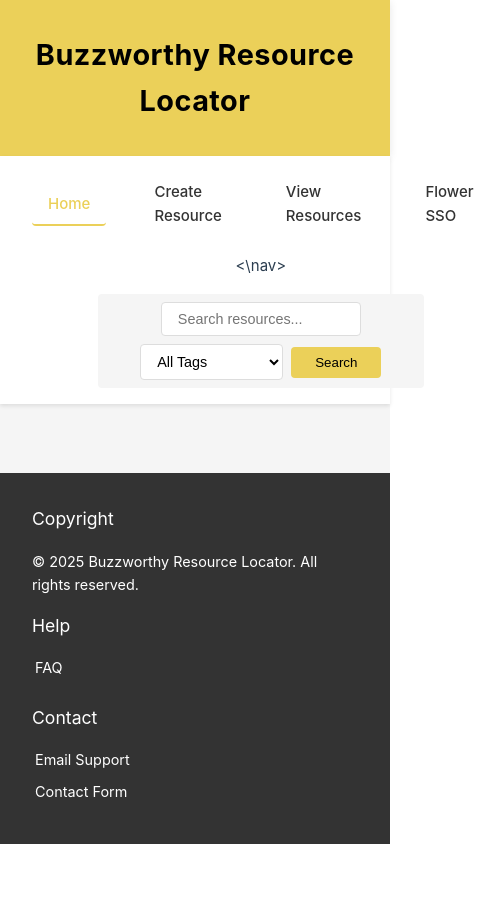
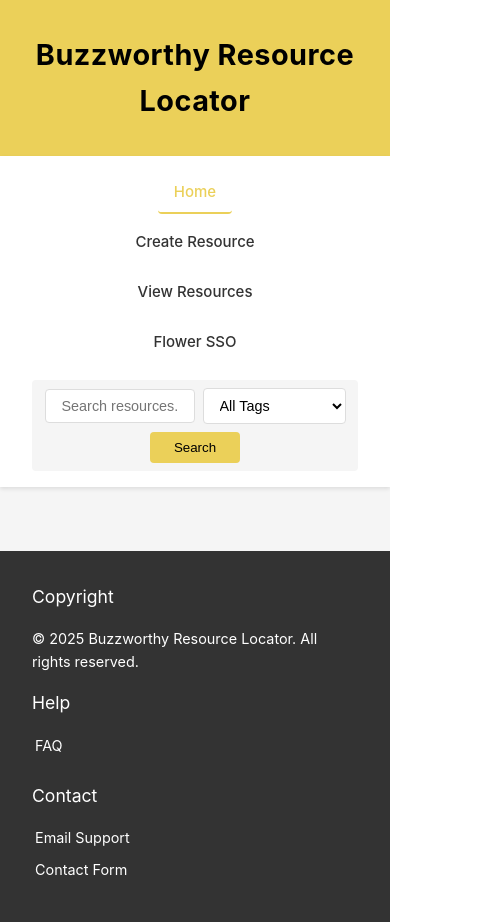
Before and after one commit to tbjurlin/BuzzwordFrontends, a Vue app in the folder BRLFrontend/: page / in a window 390 px wide. Shown: the whole page, 490 px wide, since content can reach past the window. Before the commit the page ends 844 px from the top, so only its background shows below. Built offline with nearby package versions, Linux system fonts and the light colour scheme.

Commit message:
refactored existing code for new structure

```diff
--- /dev/null
+++ b/BRLFrontend/src/components/FooterBar.vue
@@ -0,0 +1,30 @@
+<script setup lang="ts">
+</script>
+
+<template>
+  <footer class="footer">
+    <div class="footer-content">
+      <div class="footer-section">
+        <h4>Copyright</h4>
+        <p>&copy; 2025 Buzzworthy Resource Locator. All rights reserved.</p>
+      </div>
+      <div class="footer-section">
+        <h4>Help</h4>
+        <ul>
+          <li><a href="#faq">FAQ</a></li>
+        </ul>
+      </div>
+      <div class="footer-section">
+        <h4>Contact</h4>
+        <ul>
+          <li><a href="mailto:support@brl.com">Email Support</a></li>
+          <li><a href="#contact-form">Contact Form</a></li>
+        </ul>
+      </div>
+    </div>
+  </footer>
+</template>
+
+<style scoped>
+@import "./styles/FooterBar.css";
+</style>
--- a/BRLFrontend/src/components/LayoutWrapper.vue
+++ b/BRLFrontend/src/components/LayoutWrapper.vue
@@ -1,4 +1,5 @@
 <script setup lang="ts">
+import FooterBar from './FooterBar.vue';
 import NavMenu from './navigation/NavMenu.vue'
 import SearchBar from './navigation/SearchBar.vue'
 </script>
@@ -15,9 +16,7 @@ import SearchBar from './navigation/SearchBar.vue'
       <NavMenu/>
 
       <!-- Search Section on the Right -->
-      <div class="nav-right">
-        <SearchBar/>
-      </div>
+      <SearchBar/>
     </nav>
 
     <!-- Main Content -->
@@ -26,27 +25,7 @@ import SearchBar from './navigation/SearchBar.vue'
     </main>
 
     <!-- Footer -->
-    <footer class="footer">
-      <div class="footer-content">
-        <div class="footer-section">
-          <h4>Copyright</h4>
-          <p>&copy; 2025 Buzzworthy Resource Locator. All rights reserved.</p>
-        </div>
-        <div class="footer-section">
-          <h4>Help</h4>
-          <ul>
-            <li><a href="#faq">FAQ</a></li>
-          </ul>
-        </div>
-        <div class="footer-section">
-          <h4>Contact</h4>
-          <ul>
-            <li><a href="mailto:support@brl.com">Email Support</a></li>
-            <li><a href="#contact-form">Contact Form</a></li>
-          </ul>
-        </div>
-      </div>
-    </footer>
+    <FooterBar/>
   </div>
 </template>
 
--- a/BRLFrontend/src/components/navigation/NavMenu.vue
+++ b/BRLFrontend/src/components/navigation/NavMenu.vue
@@ -3,7 +3,7 @@ import { RouterLink } from 'vue-router'
 </script>
 
 <template>
-    <div class="nav-left">
+  <div class="nav-menu">
     <RouterLink to="/" class="nav-link" active-class="active">Home</RouterLink>
     <RouterLink to="/create-resource" class="nav-link" active-class="active">
       Create Resource
@@ -15,7 +15,6 @@ import { RouterLink } from 'vue-router'
       Flower SSO
     </a>
   </div>
-  <\nav>
 </template>
 
 <style scoped>
--- a/BRLFrontend/src/components/navigation/styles/NavMenu.css
+++ b/BRLFrontend/src/components/navigation/styles/NavMenu.css
@@ -1,13 +1,3 @@
-.navbar {
-  display: flex;
-  justify-content: space-between;
-  align-items: center;
-  background-color: #ffffff;
-  padding: 1rem 2rem;
-  box-shadow: 0 2px 4px rgba(0, 0, 0, 0.1);
-  flex-wrap: wrap;
-  gap: 1rem;
-}
 
 .nav-left {
   display: flex;
@@ -35,7 +25,18 @@
   border-bottom-color: #ebd059;
 }
 
-.nav-right {
+.nav-menu {
   display: flex;
+  gap: 2rem;
   align-items: center;
 }
+
+/* Responsive Design */
+@media (max-width: 768px) {
+  .nav-menu {
+    flex-direction: column;
+    gap: 0.5rem;
+    width: 100%;
+    text-align: center;
+  }
+}
--- a/BRLFrontend/src/components/navigation/styles/SearchBar.css
+++ b/BRLFrontend/src/components/navigation/styles/SearchBar.css
@@ -52,3 +52,20 @@
 .search-btn:hover {
   background-color: #764ba2;
 }
+/* Responsive Design */
+@media (max-width: 768px) {
+
+  .search-container {
+    flex-wrap: wrap;
+    justify-content: center;
+  }
+
+  .search-input {
+    width: 150px;
+  }
+
+  .search-container {
+    width: 100%;
+    justify-content: center;
+  }
+}
--- /dev/null
+++ b/BRLFrontend/src/components/styles/FooterBar.css
@@ -0,0 +1,55 @@
+.footer {
+  background-color: #333;
+  color: #fff;
+  padding: 2rem;
+  margin-top: auto;
+}
+
+.footer-content {
+  display: grid;
+  grid-template-columns: repeat(auto-fit, minmax(250px, 1fr));
+  gap: 2rem;
+  max-width: 1200px;
+  margin: 0 auto;
+}
+
+.footer-section h4 {
+  margin: 0 0 1rem 0;
+  color: white;
+  font-size: 1.1rem;
+}
+
+.footer-section p {
+  margin: 0;
+  font-size: 0.9rem;
+  line-height: 1.6;
+}
+
+.footer-section ul {
+  list-style: none;
+  padding: 0;
+  margin: 0;
+}
+
+.footer-section li {
+  margin-bottom: 0.5rem;
+}
+
+.footer-section a {
+  color: white;
+  text-decoration: none;
+  transition: color 0.3s ease;
+  font-size: 0.9rem;
+}
+
+.footer-section a:hover {
+  color: #66645d;
+}
+
+/* Responsive Design */
+@media (max-width: 768px) {
+  .footer-content {
+    grid-template-columns: 1fr;
+    gap: 1rem;
+  }
+}
--- a/BRLFrontend/src/components/styles/LayoutWrapper.css
+++ b/BRLFrontend/src/components/styles/LayoutWrapper.css
@@ -35,7 +35,6 @@
   gap: 1rem;
 }
 
-
 /* Main Content Styles */
 .main-content {
   flex: 1;
@@ -43,55 +42,6 @@
   max-width: 1200px;
   margin: 0 auto;
   width: 100%;
-}
-
-/* Footer Styles */
-.footer {
-  background-color: #333;
-  color: #fff;
-  padding: 2rem;
-  margin-top: auto;
-}
-
-.footer-content {
-  display: grid;
-  grid-template-columns: repeat(auto-fit, minmax(250px, 1fr));
-  gap: 2rem;
-  max-width: 1200px;
-  margin: 0 auto;
-}
-
-.footer-section h4 {
-  margin: 0 0 1rem 0;
-  color: white;
-  font-size: 1.1rem;
-}
-
-.footer-section p {
-  margin: 0;
-  font-size: 0.9rem;
-  line-height: 1.6;
-}
-
-.footer-section ul {
-  list-style: none;
-  padding: 0;
-  margin: 0;
-}
-
-.footer-section li {
-  margin-bottom: 0.5rem;
-}
-
-.footer-section a {
-  color: white;
-  text-decoration: none;
-  transition: color 0.3s ease;
-  font-size: 0.9rem;
-}
-
-.footer-section a:hover {
-  color: #66645d;
 }
 
 /* Responsive Design */
@@ -104,30 +54,4 @@
     flex-direction: column;
     justify-content: center;
   }
-
-  .nav-left {
-    flex-direction: column;
-    gap: 0.5rem;
-    width: 100%;
-    text-align: center;
-  }
-
-  .nav-right {
-    width: 100%;
-    justify-content: center;
-  }
-
-  .search-container {
-    flex-wrap: wrap;
-    justify-content: center;
-  }
-
-  .search-input {
-    width: 150px;
-  }
-
-  .footer-content {
-    grid-template-columns: 1fr;
-    gap: 1rem;
-  }
 }
```
Lines whose indentation alone changed are shown as unchanged.
